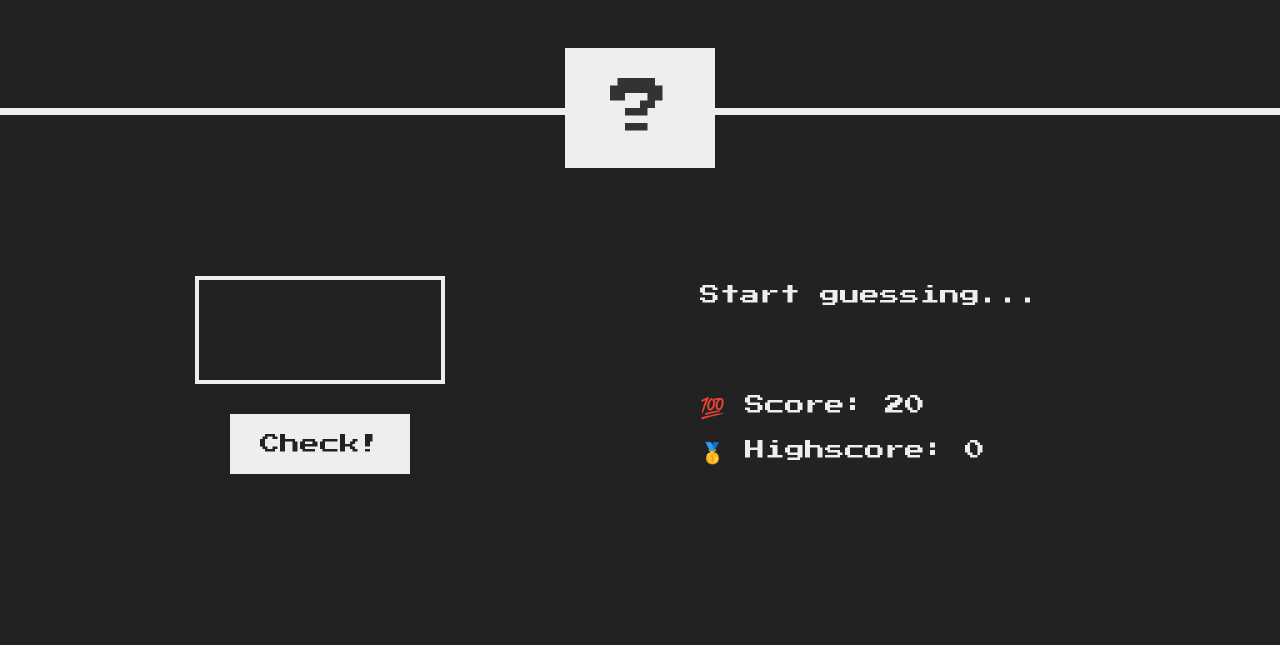
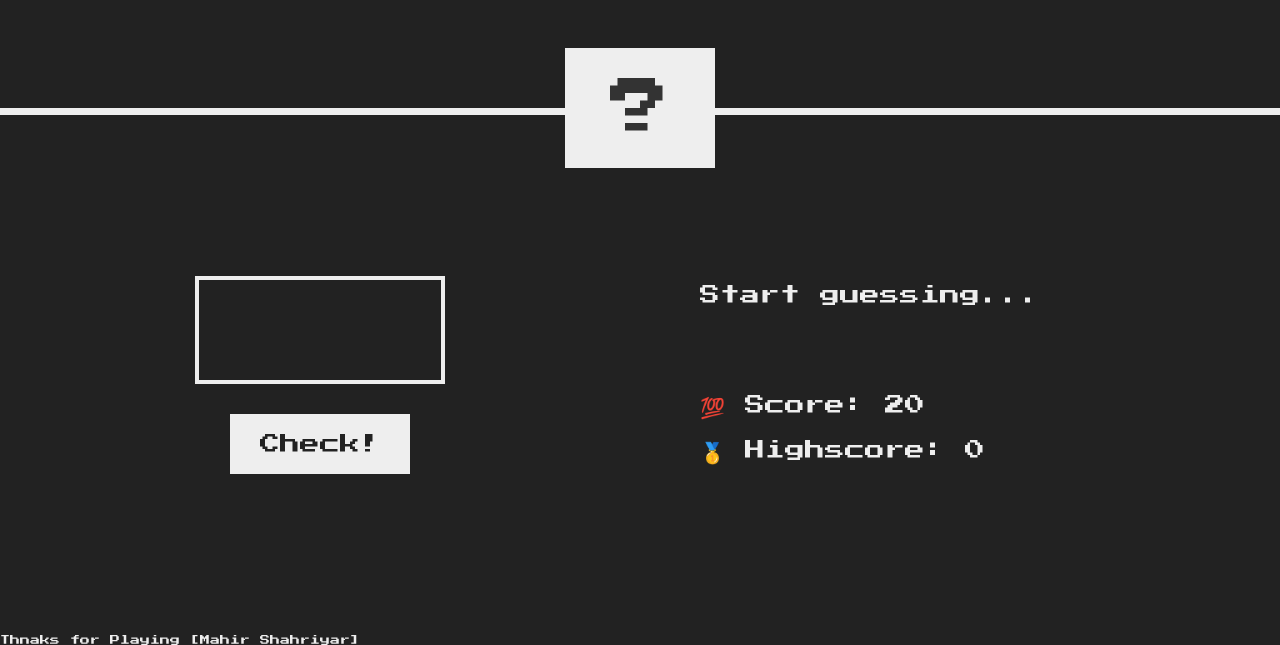
Before and after one commit to mahir-sh/Guess-My-Number, a plain HTML site: page index.html in a window 1280 px wide. Shown: the part 165-810 px from the top of the page. Drawn offline with Linux system fonts and the light colour scheme.

Commit message:
Update index.html

```diff
--- a/index.html
+++ b/index.html
@@ -28,5 +28,7 @@
       </section>
     </main>
     <script src="script.js"></script>
+
+    <p>Thnaks for Playing [Mahir Shahriyar]</p>
   </body>
 </html>
```
